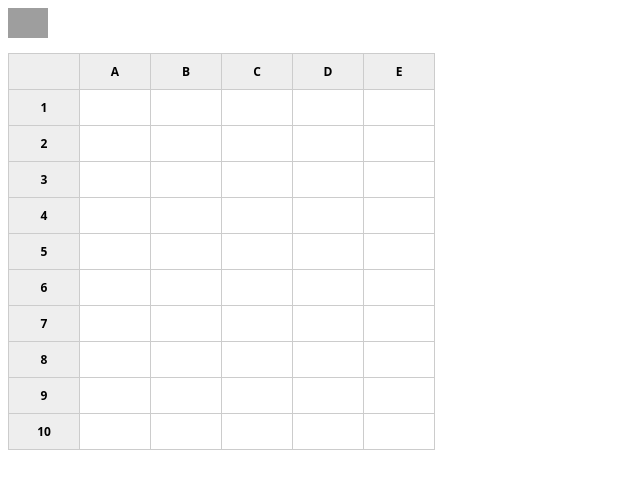
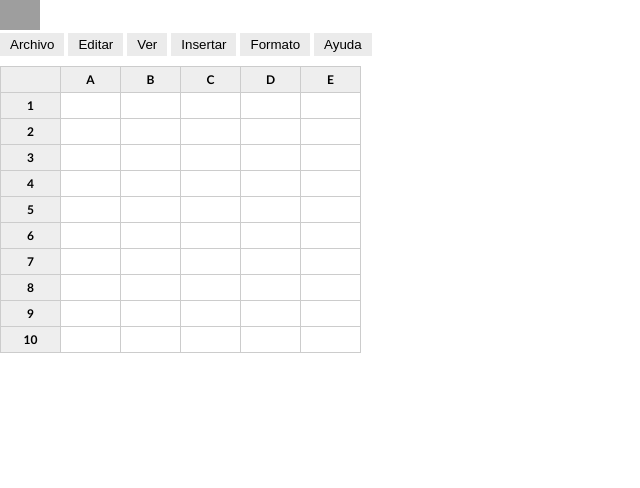
Before and after one commit to LeoBringasAtLife/excel-clone, a plain HTML site: page index.html in a window 1280 px wide. Shown: the whole page, without its empty margins (0-640 px from the left). Drawn offline with Linux system fonts and the light colour scheme; grey boxes are pictures that could not be loaded.

Commit message:
I added a button bar

```diff
--- a/index.html
+++ b/index.html
@@ -1,13 +1,26 @@
 <!DOCTYPE html>
 <html lang="es">
+
 <head>
   <meta charset="UTF-8" />
   <meta name="viewport" content="width=device-width, initial-scale=1.0" />
   <title>excel-clone</title>
   <style>
-    body { font-family: system-ui, sans-serif; }
-    table { border-collapse: collapse; margin-top: 10px; }
-    th, td {
+    *,*::after,*::before {
+      margin: 0;
+      padding: 0;
+      box-sizing: border-box;
+    }
+
+    body { font-family: "Calibri", Candara, "Segoe UI", Optima, sans-serif; }
+
+    table {
+      border-collapse: collapse;
+      margin-top: 10px;
+    }
+
+    th,
+    td {
       border: 1px solid #ccc;
       padding: 5px;
       text-align: center;
@@ -16,19 +29,64 @@
       min-width: 60px;
       height: 25px;
     }
-    thead, tr td:first-child { background: #eee; font-weight: bold; }
-    span, input {
+
+    thead,
+    tr td:first-child {
+      background: #eee;
+      font-weight: bold;
+    }
+
+    span,
+    input {
       position: absolute;
       inset: 0;
       display: flex;
       justify-content: center;
       align-items: center;
     }
-    input { border: none; outline: none; text-align: center; display: none; }
+
+    input {
+      border: none;
+      outline: none;
+      text-align: center;
+      display: none;
+    }
+    /* Buttons */
+    .toolbar {
+      display: flex;
+      gap: 4px;
+      margin-bottom: 10px;
+    }
+
+    .toolbar button {
+      background-color: #ebebeb;
+      border: none;
+      padding: 4px 10px;
+      /* font-size: 12px; */
+      /* font-weight: 500; */
+      cursor: pointer;
+      transition: all 0.1s;
+    }
+
+    .toolbar button:hover {
+      background-color: #cecece;
+      border-color: #666;
+    }
   </style>
 </head>
+
 <body>
-  <img src="https://upload.wikimedia.org/wikipedia/commons/7/73/Microsoft_Excel_2013-2019_logo.svg" alt="Logo Excel" width="40">
+  <img src="https://upload.wikimedia.org/wikipedia/commons/7/73/Microsoft_Excel_2013-2019_logo.svg" alt="Logo Excel"
+    width="40">
+  <!-- Algunos Botones  -->
+  <div class="toolbar">
+    <button>Archivo</button>
+    <button>Editar</button>
+    <button>Ver</button>
+    <button>Insertar</button>
+    <button>Formato</button>
+    <button>Ayuda</button>
+  </div>
 
   <table>
     <thead></thead>
@@ -96,4 +154,5 @@
     render()
   </script>
 </body>
+
 </html>
```
